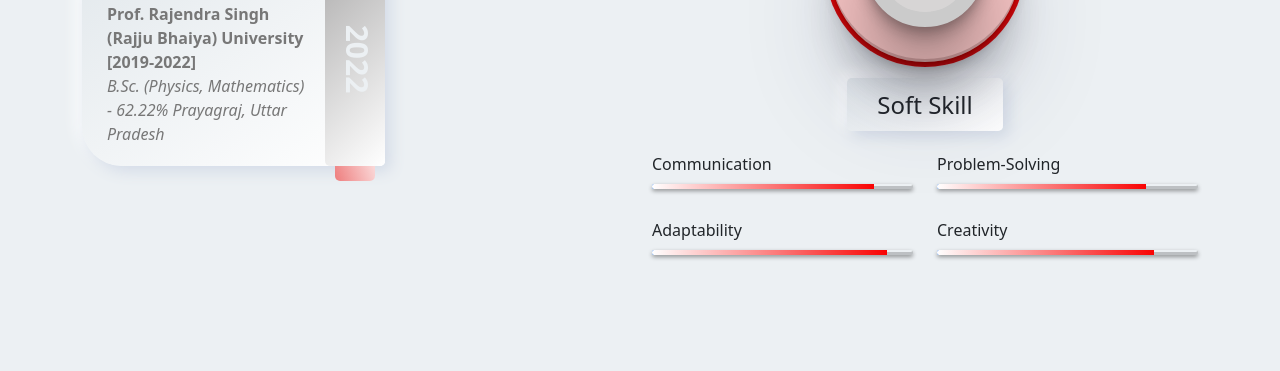
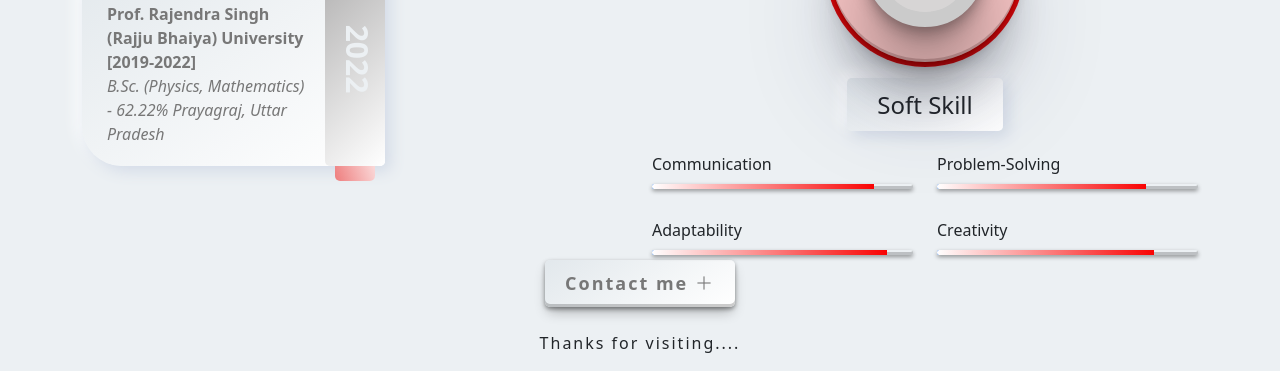
Before and after one commit to Akarshyaduvanshi/Portfolio, a website: page public/index.html in a window 1280 px wide. Shown: the part 3543-3914 px from the top of the page. Before the commit the page ends 3803 px from the top, so only its background shows below. Drawn offline with nearby package versions, Linux system fonts and the light colour scheme.

Commit message:
last update

```diff
--- a/public/index.html
+++ b/public/index.html
@@ -8,7 +8,7 @@
     <link rel="stylesheet" href="../node_modules/bootstrap-icons/font/bootstrap-icons.css">
     <link rel="stylesheet" href="../node_modules/@fortawesome/fontawesome-free/css/all.css">
     <link rel="stylesheet" href="../node_modules/aos/dist/aos.css">
-    <link rel="shortcut icon" href="assets/favicon.ico">
+    <link rel="shortcut icon" href="assets/Ak.ico">
     <link rel="stylesheet" href="../src/style.css">
 </head>
 <body>
@@ -357,7 +357,7 @@
 
 
         <!-- contact -->
-        <!-- <section id="contact">
+        <section id="contact">
           <footer class="contact-footer position-static">
             <div class="button-container text-center">
               <button class="contact-btn" data-bs-toggle="modal" data-bs-target="#contactModal">Contact me <span
@@ -385,7 +385,7 @@
               </div>
             </div>
           </footer>
-        </section> -->
+        </section>
         <!-- contact -->
 
 
--- a/src/script.js
+++ b/src/script.js
@@ -101,6 +101,6 @@ document.addEventListener('DOMContentLoaded', function(event) {
      });
    }, {
      threshold: 0.5
-   });
+  });
 
   progressBars.forEach(bar => observer.observe(bar));
```
Also changed, not shown: public/assets/Ak.ico (added).
